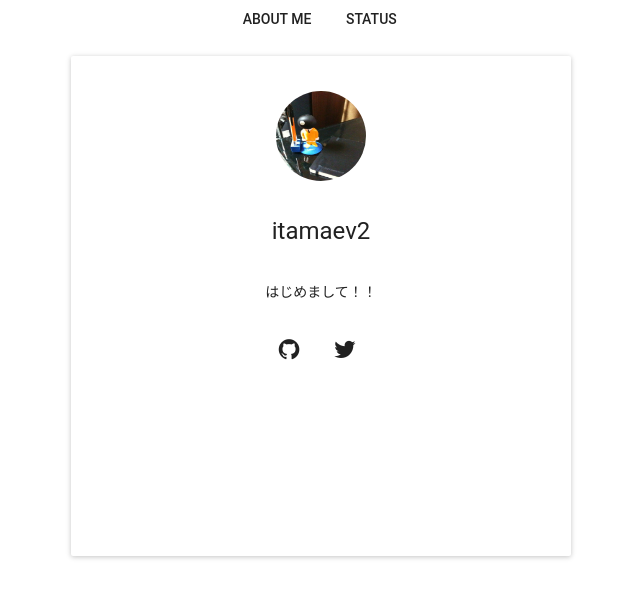
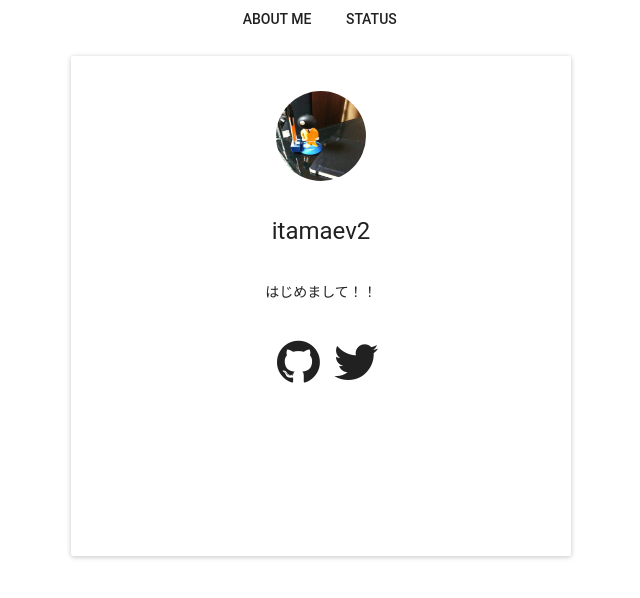
Before and after one commit to itamaev2/react-profile, a React (Create React App) app: page / in a window 1280 px wide. Shown: the top 598 px of the page, without its empty margins (319-959 px from the left). Built offline with nearby package versions, Linux system fonts and the light colour scheme; the HTML template or start-up script is replaced by a standard one; what react-tap-event-plugin would draw is missing.

Commit message:
Enlarge the size of social icons

```diff
--- a/package.json
+++ b/package.json
@@ -8,7 +8,7 @@
   "dependencies": {
     "font-awesome": "^4.6.3",
     "jquery": "^3.1.1",
-    "material-ui": "^0.15.4",
+    "material-ui": "^0.16.0",
     "react": "^15.3.2",
     "react-dom": "^15.3.2",
     "react-tap-event-plugin": "^1.0.0"
--- a/src/AboutMe.js
+++ b/src/AboutMe.js
@@ -13,9 +13,14 @@ export default class AboutMe extends React.Component {
     if (!data ) {
       return ;
     }
-    return data.map( (social) => {
-        return (<IconButton key={social.name} iconClassName={social.icon} href={social.url} target="_blank" />);
-      }
+    return data.map( (social) => (
+        <IconButton
+          key={social.name}
+          iconClassName={social.icon}
+          href={social.url}
+          target="_blank"
+          iconStyle={{display: 'block', margin: '0 auto', fontSize: '50px'}} />
+      )
     );
   }
 
```
